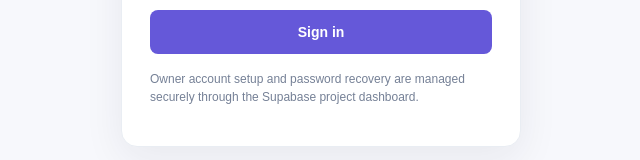
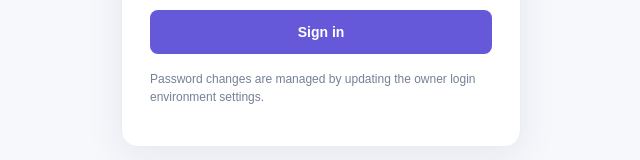
Before and after one commit to theoeugene131-tech/Lead-Pilot-, a Next.js app: page /login in a window 1280 px wide. Shown: the part 474-634 px from the top of the page, without its empty margins (319-959 px from the left). Built offline with nearby package versions, Linux system fonts and the light colour scheme.

Commit message:
Update login help text for independent owner access

```diff
--- a/app/login/page.tsx
+++ b/app/login/page.tsx
@@ -44,7 +44,7 @@ export default function LoginPage() {
         <input id="password" type="password" autoComplete="current-password" required value={password} onChange={event => setPassword(event.target.value)} style={{ width: "100%", height: 44, border: "1px solid #dfe4ec", borderRadius: 8, padding: "0 12px", boxSizing: "border-box" }} />
         {error && <p role="alert" style={{ color: "#b42318", fontSize: 12 }}>{error}</p>}
         <button disabled={busy} style={{ width: "100%", height: 44, border: 0, borderRadius: 8, marginTop: 18, background: "#6558d9", color: "#fff", fontWeight: 700 }}>{busy ? "Please wait…" : "Sign in"}</button>
-        <p style={{ color: "#758096", fontSize: 12, lineHeight: 1.5, marginTop: 16 }}>Owner account setup and password recovery are managed securely through the Supabase project dashboard.</p>
+        <p style={{ color: "#758096", fontSize: 12, lineHeight: 1.5, marginTop: 16 }}>Password changes are managed by updating the owner login environment settings.</p>
       </form>
     </main>
   );
```
